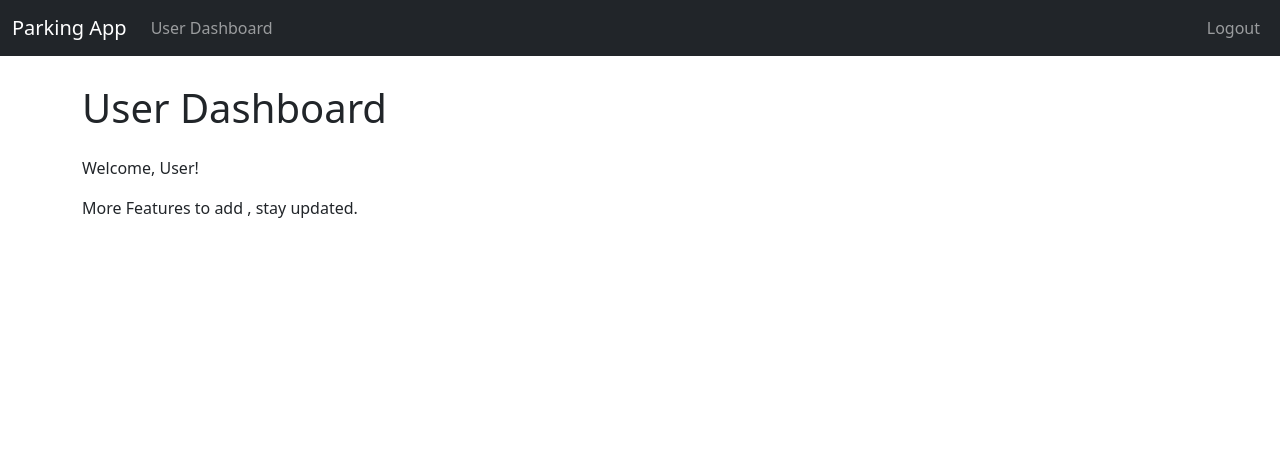
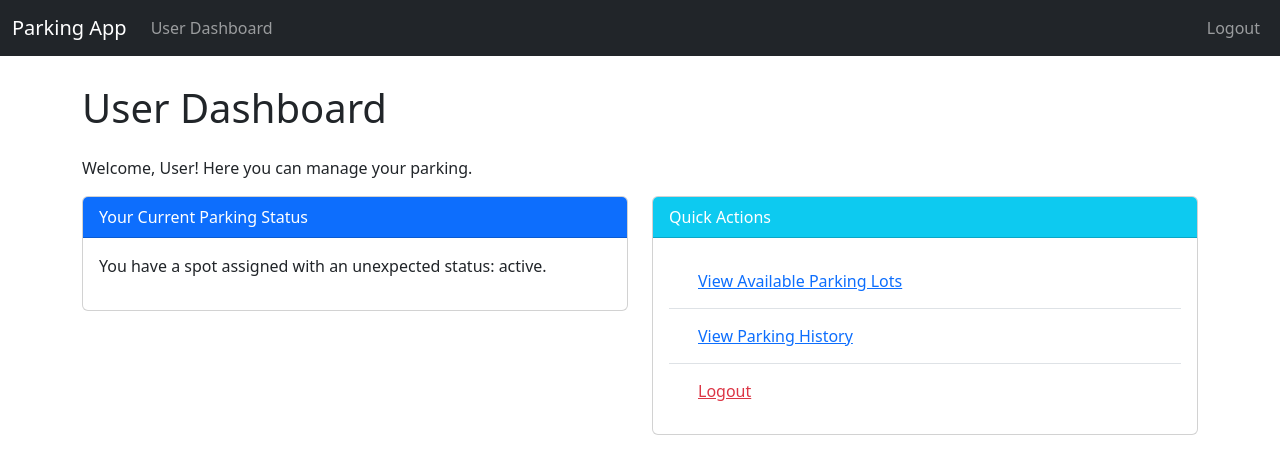
Before and after one commit to 23f3003227/vehicle-parking-app, a Flask app: page /user_dashboard in a window 1280 px wide. Shown: the top 474 px of the page. Run offline with Flask 3, Linux system fonts and the light colour scheme; the first user in the database is signed in; tables that the repository leaves empty hold one stand-in row (Sample ...).

```diff
--- a/app.py
+++ b/app.py
@@ -3,7 +3,7 @@ from flask_sqlalchemy import SQLAlchemy # Database ORM for Flask.
 from flask_login import LoginManager, UserMixin, login_user, current_user, logout_user, login_required # Handles user session management and authentication.
 from werkzeug.security import generate_password_hash, check_password_hash # For secure password hashing
 import os # Provides functions for interacting with the operating system.
-import datetime
+from datetime import datetime, timezone
 
 app = Flask(__name__) # Initializes the Flask web application.
 
@@ -108,7 +108,7 @@ class Reservation(db.Model):
     id = db.Column(db.Integer, primary_key=True)
     spot_id = db.Column(db.Integer, db.ForeignKey('parking_spot.id'), nullable=False)
     user_id = db.Column(db.Integer, db.ForeignKey('user.id'), nullable=False)
-    parking_timestamp = db.Column(db.DateTime,nullable=False, default=datetime.datetime.utcnow)
+    parking_timestamp = db.Column(db.DateTime,nullable=False, default=lambda: datetime.now(timezone.utc))
     leaving_timestamp = db.Column(db.DateTime, nullable=True)
     parking_cost_per_unit_time = db.Column(db.Float, nullable=False)
 
@@ -269,7 +269,7 @@ def reserve_spot(lot_id):
             new_reservation = Reservation(
                 spot_id=available_spot.id,
                 user_id=current_user.id,
-                parking_timestamp=datetime.datetime.utcnow(),
+                parking_timestamp=datetime.now(timezone.utc),
                 parking_cost_per_unit_time=parking_lot.price_per_unit_time
             )
             db.session.add(new_reservation)
@@ -305,7 +305,7 @@ def occupy_spot(spot_id):
             ).order_by(Reservation.parking_timestamp.desc()).first()
 
             if current_reservation:
-                current_reservation.parking_timestamp=datetime.datetime.utcnow()
+                current_reservation.parking_timestamp=datetime.now(timezone.utc)
                 db.session.commit()
                 flash(f'Spot {spot.spot_number} in {spot.parking_lot.prime_location_name} is now occupied','success')
             else:
@@ -341,8 +341,8 @@ def release_spot(spot_id):
             ).order_by(Reservation.parking_timestamp.desc()).first()
 
             if current_reservation:
-                current_reservation.leaving_timestamp=datetime.datetime.utcnow()
-                duration = current_reservation.leaving_timestamp - current_reservation.parking_timestamp
+                current_reservation.leaving_timestamp=datetime.now(timezone.utc)
+                # duration = current_reservation.leaving_timestamp - current_reservation.parking_timestamp
 
                 db.session.commit()
                 flash(f'Spot {spot.spot_number} in {spot.parking_lot.prime_location_name} has been released.','success')
@@ -482,6 +482,18 @@ def admin_all_reservations():
     return render_template('admin_all_reservations.html', all_reservations_data=all_reservations_data)
 
 
+@app.route('/admin/users')
+@login_required
+def admin_view_users():
+    # Ensure only administrators can access this page
+    if not isinstance(current_user, Admin):
+        flash('You must be an administrator to access this page.','danger')
+        return redirect(url_for('user_dashboard'))
+
+    # Fetch all User records from the database
+    all_users = User.query.order_by(User.id.asc()).all()
+
+    return render_template('admin_view_users.html', all_users_data=all_users)
 
 
 @app.route('/admin_dashboard')
@@ -648,20 +660,25 @@ def view_parking_spot(lot_id):
 
     spots_data = []
     for spot in parking_spots:
-        user_email='N/A'
+        user_email = "N/A"
+
         if spot.user_id:
             if spot.occupied_by_user:
                 user_email = spot.occupied_by_user.email_id
             else:
-                user_email = 'User not found'
+                user_email = "User not found"
 
         spots_data.append({
-            'spot_id':spot.id,
-            'spot_number':spot.spot_number,
-            'status':spot.status,
-            'occupied_by':user_email
+            'spot_id': spot.id,
+            'spot_number': spot.spot_number,
+            'status': spot.status,
+            'occupied_by': user_email,
         })
-    return render_template('view_parking_spot.html',parking_lot=parking_lot,spots_data=spots_data)
+
+    return render_template('view_parking_spot.html',
+                           parking_lot=parking_lot,
+                           spots_data=spots_data)
+
 
 
 # Database intialisation & admin seeding/ creation.
--- a/templates/user_dashboard.html
+++ b/templates/user_dashboard.html
@@ -4,6 +4,62 @@
 
 {% block content %}
     <h1 class="mb-4">User Dashboard</h1>
-    <p>Welcome, {{current_user.fullname}}!</p>
-    <p>More Features to add , stay updated.</p>
+    <p>Welcome, {{current_user.fullname}}! Here you can manage your parking.</p>
+
+    <div class="row">
+        <div class="col-md-6">
+            <div class="card mb-4">
+                <div class="card-header bg-primary text-white">
+                    Your Current Parking Status
+                </div>
+                <div class="card-body">
+                    {% set current_spot=current_user.user_occupied_spot %}
+
+                    {% if current_spot %}
+                        {% if current_spot.status=='reserved' %}
+                            <p>You have reserved spot <strong>{{current_spot.spot_number}}</strong> in <strong>{{current_spot.parking_lot.prime_location_name}}</strong>.</p>
+                            <p>Status: <span class="badge bg-warning text-dark">Reserved</span></p>
+                            <p>Ready to park?</p>
+                            <form action="{{url_for('occupy_spot',spot_id=current_spot.id)}}" method="POST" style="display:inline;">
+                                <button type='submit' class="btn btn-success me-2">Occupy Spot</button>
+                            </form>
+                            <button class="btn btn-secondary" disabled>Cancel Reservation</button>
+                        {% elif current_spot.status=='occupied' %}
+                            <p>You are currently occupying spot <strong>{{current_spot.spot_number}}</strong> in <strong>{{current_spot.parking_lot.prime_location_name}}</strong>.</p>
+                            <p>Status: <span class="badge bg-danger">Occupied</span></p>
+                            <form action="{{ url_for('release_spot', spot_id=current_spot.id) }}" method="POST" style="display:inline;" onsubmit="return confirm('Are you sure you want to release spot {{ current_spot.spot_number }}?');">
+                                <button type="submit" class="btn btn-danger">Release Spot</button>
+                            </form>
+                        {% else %}
+                            <p>You have a spot assigned with an unexpected status: {{current_spot.status}}.</p>
+                        {% endif %}
+                    {% else %}
+                            <p>You do not currently have any reserved or occupied parking spots.</p>
+                            <a href="{{url_for('user_view_parking_lots')}}" class="btn btn-info">Find Available Parking</a>
+                    {% endif %}
+                </div>
+            </div>
+        </div>
+        <div class="col-md-6">
+            <div class="card mb-4">
+                <div class="card-header bg-info text-white">
+                    Quick Actions
+                </div>
+                <div class="card-body">
+                    <ul class="list-group list-group-flush">
+                        <li class="list-group-item">
+                            <a href="{{url_for('user_view_parking_lots')}}" class="btn btn-link">View Available Parking Lots</a>
+                        </li>
+                        <li class="list-group-item">
+                            <a href="{{url_for('user_parking_history')}}" class="btn btn-link">View Parking History</a>
+                        </li>
+                        <li class="list-group-item">
+                            <a href="{{url_for('logout')}}" class="btn btn-link text-danger">Logout</a>
+                        </li>
+                    </ul>
+                </div>
+            </div>
+
+        </div>
+    </div>
 {% endblock %}
```
Also changed, not shown: templates/admin_dashboard.html (+14 -1 lines), templates/admin_view_users.html (added, +42 -0 lines), instance/site.db (added).
